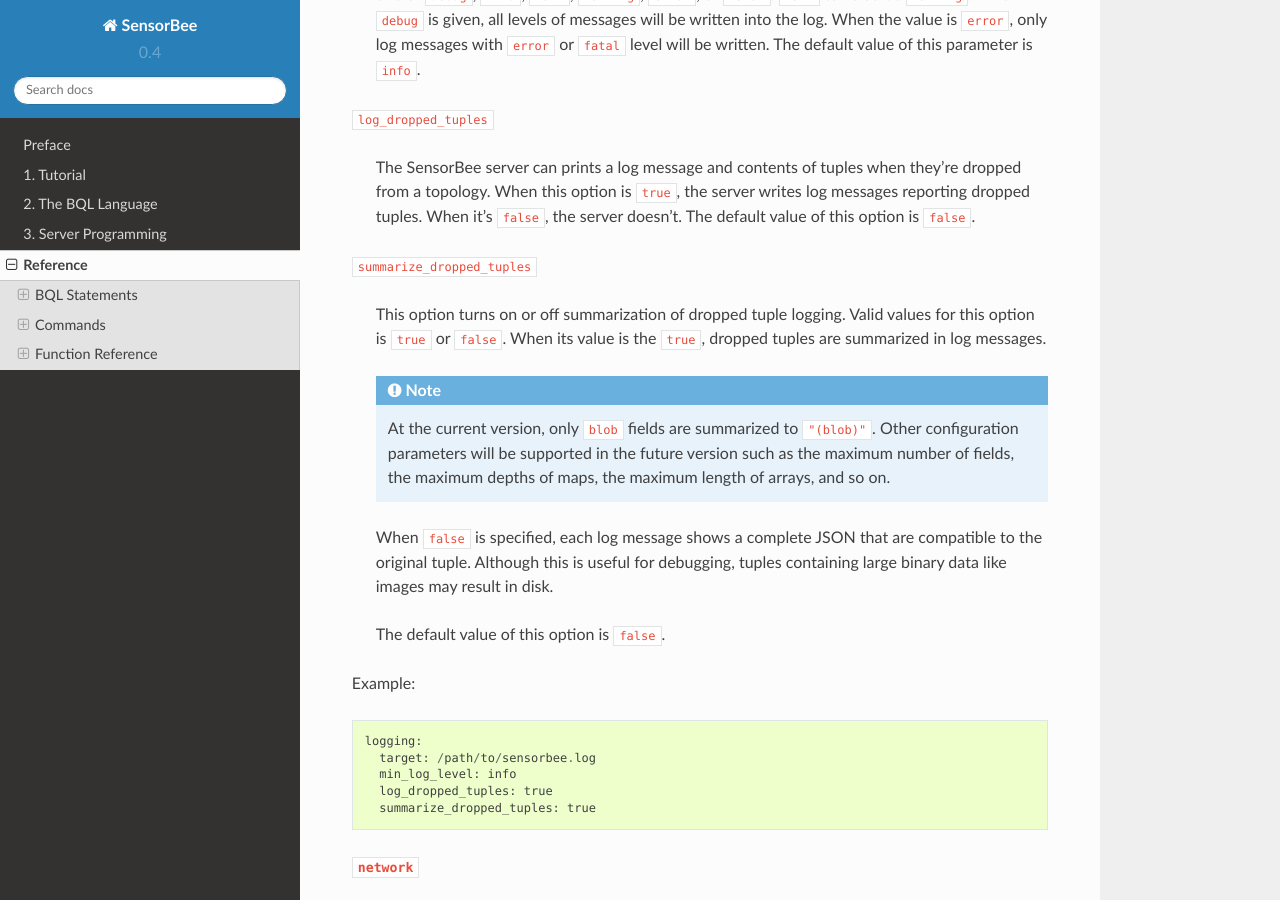
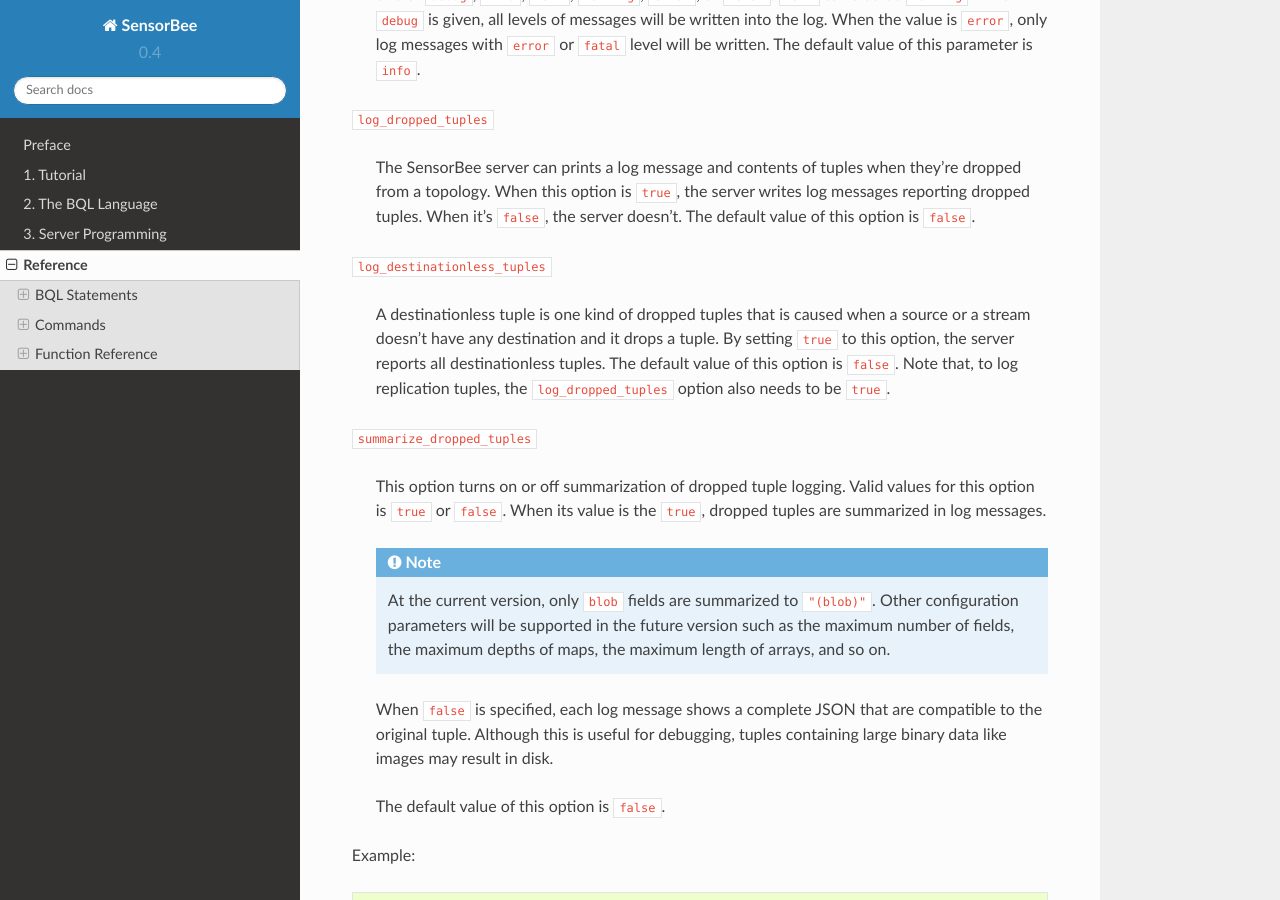
Before and after one commit to sensorbee/docs, a Sphinx documentation site: the page built from source/ref.rst, in a window 1280 px wide and 900 px high, scrolled down 23110 px. Built offline with Sphinx 7.4.7 and the Read the Docs theme 2.0.0, drawn with Linux system fonts in a browser that asks for light colours.

Commit message:
Add log_destinationless_tuples option

```diff
--- a/source/ref/commands/sensorbee.rst
+++ b/source/ref/commands/sensorbee.rst
@@ -90,6 +90,15 @@ optional parameters:
     they're dropped from a topology. When this option is ``true``, the server
     writes log messages reporting dropped tuples. When it's ``false``, the
     server doesn't. The default value of this option is ``false``.
+
+``log_destinationless_tuples``
+
+    A destinationless tuple is one kind of dropped tuples that is caused when
+    a source or a stream doesn't have any destination and it drops a tuple.
+    By setting ``true`` to this option, the server reports all destinationless
+    tuples. The default value of this option is ``false``. Note that, to log
+    replication tuples, the ``log_dropped_tuples`` option also needs to be
+    ``true``.
 
 ``summarize_dropped_tuples``
 
```
